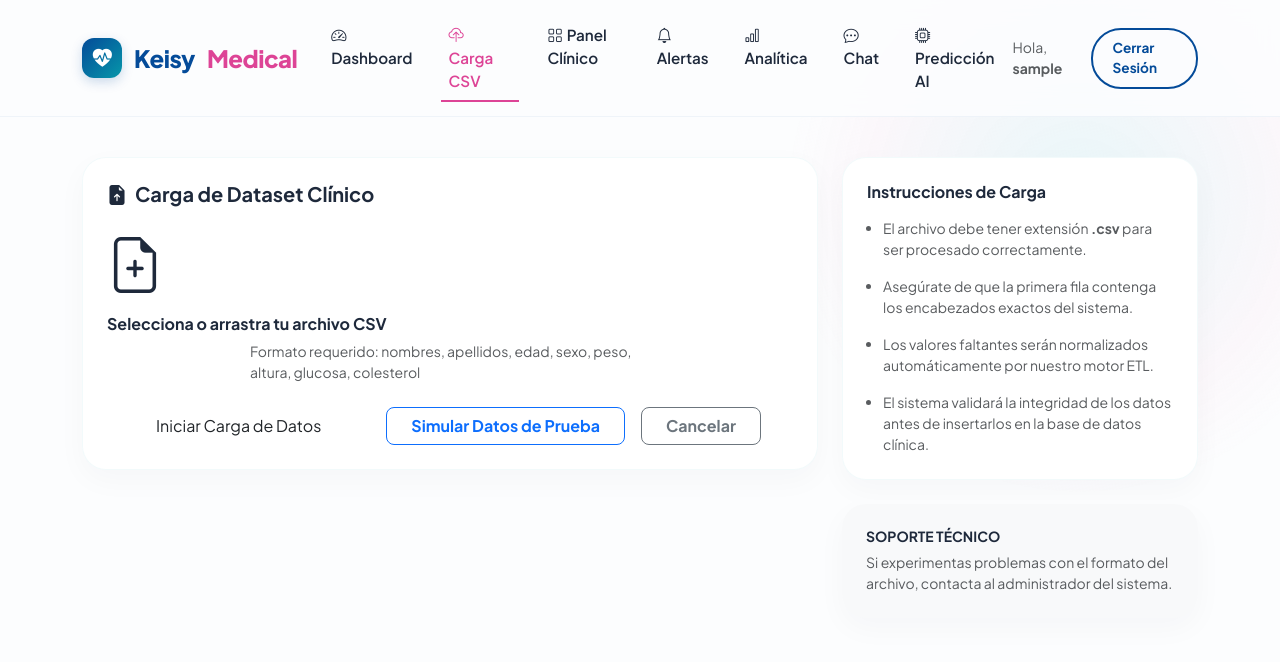
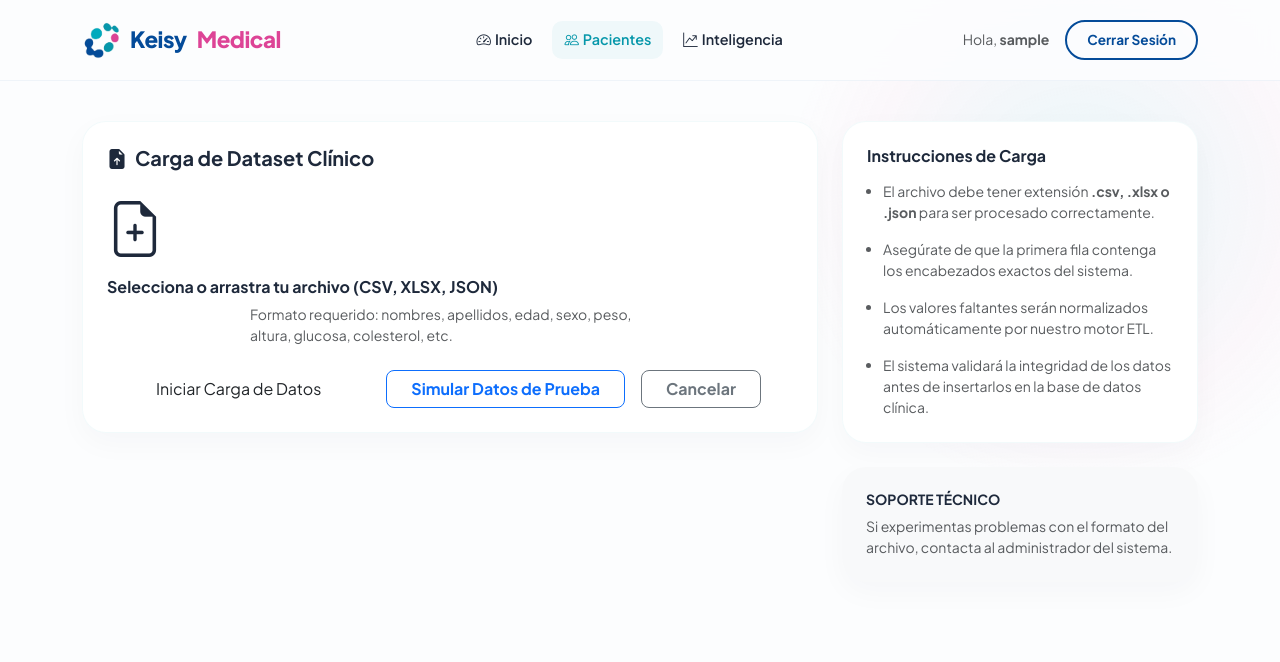
Before and after one commit to emilymontec/KEISY, a Django app: page /upload/ in a window 1280 px wide. Shown: the top 662 px of the page. Run offline with Django 5.2, Linux system fonts and the light colour scheme; the visitor is signed in with stand-in values (Sample User, id 1); data that the repository does not hold is empty.

Commit message:
Actualizacion; design - files formats

```diff
--- a/etl/views.py
+++ b/etl/views.py
@@ -64,22 +64,22 @@ def upload_csv(request):
                 messages.error(request, f"Error al generar dataset: {str(exc)}")
             return redirect("upload_csv")
 
-        csv_file = request.FILES.get("file")
-        if not csv_file:
-            messages.error(request, "Selecciona un archivo CSV.")
+        uploaded_file = request.FILES.get("file")
+        if not uploaded_file:
+            messages.error(request, "Selecciona un archivo (CSV, XLSX o JSON).")
             return redirect("upload_csv")
 
         datasets_dir = Path("datasets")
         datasets_dir.mkdir(parents=True, exist_ok=True)
-        file_path = datasets_dir / csv_file.name
+        file_path = datasets_dir / uploaded_file.name
         upload_record = UploadedDataset.objects.create(
             user=request.user,
-            file_name=csv_file.name,
+            file_name=uploaded_file.name,
             stored_path=str(file_path),
         )
 
         with file_path.open("wb+") as destination:
-            for chunk in csv_file.chunks():
+            for chunk in uploaded_file.chunks():
                 destination.write(chunk)
 
         try:
@@ -107,7 +107,7 @@ def upload_csv(request):
             )
             messages.success(
                 request,
-                f"{total} pacientes procesados y guardados en la base de datos.",
+                f"{total} registros procesados y guardados en la base de datos.",
             )
 
         return redirect("upload_csv")
--- a/keisy/urls.py
+++ b/keisy/urls.py
@@ -39,6 +39,7 @@ urlpatterns = [
     path('', include('patients.urls')),
     path('', include('analytics.urls')),
     path('', include('ml.urls')),
+    path('', include('reports.urls')),
 
     # JWT API
     path('api/token/', TokenObtainPairView.as_view(), name='token_obtain_pair'),
--- /dev/null
+++ b/reports/urls.py
@@ -0,0 +1,6 @@
+from django.urls import path
+from .views import export_patients
+
+urlpatterns = [
+    path('export/<str:format>/', export_patients, name='export_patients'),
+]
--- a/templates/base.html
+++ b/templates/base.html
@@ -79,24 +79,17 @@
         .navbar-brand {
             display: flex;
             align-items: center;
-            gap: 12px;
+            gap: 10px;
             font-weight: 800;
             color: var(--primary-dark) !important;
             letter-spacing: -0.5px;
-            font-size: 1.5rem;
+            font-size: 1.4rem;
         }
 
-        .logo-icon-container {
-            width: 40px;
-            height: 40px;
-            background: linear-gradient(135deg, var(--primary-dark) 0%, var(--primary-medium) 100%);
-            border-radius: 12px;
-            display: flex;
-            align-items: center;
-            justify-content: center;
-            color: white;
-            font-size: 1.2rem;
-            box-shadow: 0 4px 12px rgba(4, 75, 153, 0.2);
+        .logo-img {
+            height: 38px;
+            width: auto;
+            object-fit: contain;
         }
 
         .navbar-brand span { color: var(--accent-pink); }
@@ -104,25 +97,33 @@
         .nav-link {
             color: var(--text-main);
             font-weight: 600;
-            font-size: 0.95rem;
-            margin: 0 10px;
-            transition: color 0.3s;
-            position: relative;
+            font-size: 0.9rem;
+            margin: 0 4px;
+            padding: 8px 12px !important;
+            border-radius: 10px;
+            transition: all 0.2s ease;
         }
 
-        .nav-link::after {
-            content: '';
-            position: absolute;
-            width: 0;
-            height: 2px;
-            bottom: -2px;
-            left: 0;
-            background-color: var(--accent-pink);
-            transition: width 0.3s ease;
+        .nav-link:hover, .nav-link.active {
+            color: var(--primary-medium) !important;
+            background-color: rgba(6, 151, 170, 0.05);
         }
 
-        .nav-link:hover::after, .nav-link.active::after { width: 100%; }
-        .nav-link:hover, .nav-link.active { color: var(--accent-pink) !important; }
+        .nav-link::after { display: none; }
+
+        .dropdown-menu {
+            border: none;
+            box-shadow: 0 10px 30px rgba(0,0,0,0.1);
+            border-radius: 16px;
+            padding: 10px;
+        }
+
+        .dropdown-item {
+            border-radius: 8px;
+            padding: 8px 15px;
+            font-weight: 500;
+            font-size: 0.9rem;
+        }
 
         .btn-header {
             background-color: transparent;
@@ -207,9 +208,7 @@
         <nav class="navbar navbar-expand-lg py-3">
             <div class="container">
                 <a class="navbar-brand" href="{% url 'home' %}">
-                    <div class="logo-icon-container">
-                        <i class="bi bi-heart-pulse-fill"></i>
-                    </div>
+                    <img src="{% static 'assets/keisy.png' %}" alt="Keisy Logo" class="logo-img">
                     Keisy<span>Medical</span>
                 </a>
 
@@ -222,42 +221,33 @@
                         {% if user.is_authenticated %}
                         <li class="nav-item">
                             <a class="nav-link {% if request.resolver_match.url_name == 'home' %}active{% endif %}" href="{% url 'home' %}">
-                                <i class="bi bi-speedometer2 me-1"></i>Dashboard
+                                <i class="bi bi-speedometer2 me-1"></i>Inicio
                             </a>
                         </li>
 
-                        {% if user.is_superuser or user|has_group:"Administrador" or user|has_group:"Medico" %}
-                        <li class="nav-item">
-                            <a class="nav-link {% if request.resolver_match.url_name == 'upload_csv' %}active{% endif %}" href="{% url 'upload_csv' %}">
-                                <i class="bi bi-cloud-upload me-1"></i>Carga CSV
+                        <li class="nav-item dropdown">
+                            <a class="nav-link dropdown-toggle {% if request.resolver_match.url_name == 'admin_panel' or request.resolver_match.url_name == 'upload_csv' %}active{% endif %}" href="#" role="button" data-bs-toggle="dropdown">
+                                <i class="bi bi-people me-1"></i>Pacientes
                             </a>
+                            <ul class="dropdown-menu">
+                                <li><a class="dropdown-item" href="{% url 'admin_panel' %}"><i class="bi bi-list-ul me-2"></i>Listado General</a></li>
+                                {% if user.is_superuser or user|has_group:"Administrador" or user|has_group:"Medico" %}
+                                <li><a class="dropdown-item" href="{% url 'upload_csv' %}"><i class="bi bi-cloud-upload me-2"></i>Cargar Datos</a></li>
+                                {% endif %}
+                                <li><hr class="dropdown-divider"></li>
+                                <li><a class="dropdown-item" href="{% url 'alert_center' %}"><i class="bi bi-bell me-2"></i>Alertas Clínicas</a></li>
+                            </ul>
                         </li>
-                        {% endif %}
 
-                        <li class="nav-item">
-                            <a class="nav-link {% if request.resolver_match.url_name == 'admin_panel' %}active{% endif %}" href="{% url 'admin_panel' %}">
-                                <i class="bi bi-grid me-1"></i>Panel Clínico
+                        <li class="nav-item dropdown">
+                            <a class="nav-link dropdown-toggle {% if request.resolver_match.url_name == 'clinical_analytics' or request.resolver_match.url_name == 'analytical_chat' or request.resolver_match.url_name == 'predict_individual' %}active{% endif %}" href="#" role="button" data-bs-toggle="dropdown">
+                                <i class="bi bi-graph-up-arrow me-1"></i>Inteligencia
                             </a>
-                        </li>
-                        <li class="nav-item">
-                            <a class="nav-link {% if request.resolver_match.url_name == 'alert_center' %}active{% endif %}" href="{% url 'alert_center' %}">
-                                <i class="bi bi-bell me-1"></i>Alertas
-                            </a>
-                        </li>
-                        <li class="nav-item">
-                            <a class="nav-link {% if request.resolver_match.url_name == 'clinical_analytics' %}active{% endif %}" href="{% url 'clinical_analytics' %}">
-                                <i class="bi bi-bar-chart me-1"></i>Analítica
-                            </a>
-                        </li>
-                        <li class="nav-item">
-                            <a class="nav-link {% if request.resolver_match.url_name == 'analytical_chat' %}active{% endif %}" href="{% url 'analytical_chat' %}">
-                                <i class="bi bi-chat-dots me-1"></i>Chat
-                            </a>
-                        </li>
-                        <li class="nav-item">
-                            <a class="nav-link {% if request.resolver_match.url_name == 'predict_individual' %}active{% endif %}" href="{% url 'predict_individual' %}">
-                                <i class="bi bi-cpu me-1"></i>Predicción AI
-                            </a>
+                            <ul class="dropdown-menu">
+                                <li><a class="dropdown-item" href="{% url 'clinical_analytics' %}"><i class="bi bi-bar-chart me-2"></i>Analítica Avanzada</a></li>
+                                <li><a class="dropdown-item" href="{% url 'predict_individual' %}"><i class="bi bi-cpu me-2"></i>Predicción AI</a></li>
+                                <li><a class="dropdown-item" href="{% url 'analytical_chat' %}"><i class="bi bi-chat-dots me-2"></i>Asistente Virtual</a></li>
+                            </ul>
                         </li>
                         {% endif %}
                     </ul>
--- a/templates/views/upload.html
+++ b/templates/views/upload.html
@@ -1,6 +1,6 @@
 {% extends 'base.html' %}
 
-{% block title %}Keisy Medical | Carga CSV{% endblock %}
+{% block title %}Keisy Medical | Carga de Datos{% endblock %}
 
 {% block extra_css %}
 <style>
@@ -53,11 +53,11 @@
                 {% csrf_token %}
                 <div id="dropzone" class="dropzone mb-4 transition-hover">
                     <div class="display-4 mb-3 text-primary-light"><i class="bi bi-file-earmark-plus"></i></div>
-                    <h6 class="fw-bold text-primary-dark">Selecciona o arrastra tu archivo CSV</h6>
+                    <h6 class="fw-bold text-primary-dark">Selecciona o arrastra tu archivo (CSV, XLSX, JSON)</h6>
                     <p class="text-muted small mx-auto" style="max-width: 400px;">
-                        Formato requerido: nombres, apellidos, edad, sexo, peso, altura, glucosa, colesterol
+                        Formato requerido: nombres, apellidos, edad, sexo, peso, altura, glucosa, colesterol, etc.
                     </p>
-                    <input id="file" type="file" name="file" accept=".csv" class="d-none">
+                    <input id="file" type="file" name="file" accept=".csv,.xlsx,.json" class="d-none">
                     <div id="file-selected" class="mt-3 fw-bold text-primary-medium"></div>
                 </div>
 
@@ -80,7 +80,7 @@
         <div class="card-custom instruction-card mb-4">
             <h6 class="fw-bold mb-3 text-primary-dark">Instrucciones de Carga</h6>
             <ul class="small text-muted ps-3 mb-0">
-                <li class="mb-3">El archivo debe tener extensión <strong>.csv</strong> para ser procesado correctamente.</li>
+                <li class="mb-3">El archivo debe tener extensión <strong>.csv, .xlsx o .json</strong> para ser procesado correctamente.</li>
                 <li class="mb-3">Asegúrate de que la primera fila contenga los encabezados exactos del sistema.</li>
                 <li class="mb-3">Los valores faltantes serán normalizados automáticamente por nuestro motor ETL.</li>
                 <li>El sistema validará la integridad de los datos antes de insertarlos en la base de datos clínica.</li>
```
Also changed, not shown: etl/services.py (+18 -3 lines), reports/views.py (+71 -2 lines), templates/views/admin_panel.html (+19 -6 lines).
